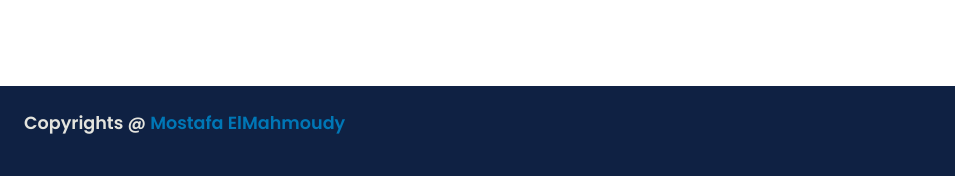
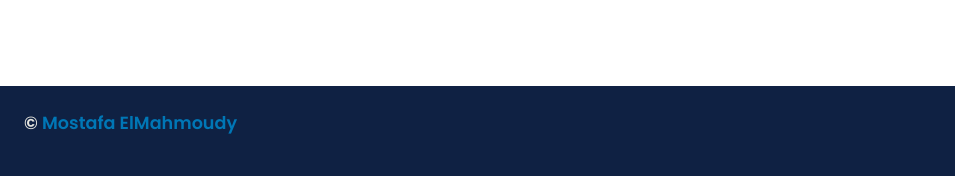
Before and after one commit to Mostafa-nas/portfolio-website, a plain HTML site: page index.html in a window 1280 px wide. Shown: the part 3796-3972 px from the top of the page, 0-955 px from the left. Drawn offline with Linux system fonts and the light colour scheme.

Commit message:
Update index.html

```diff
--- a/index.html
+++ b/index.html
@@ -178,7 +178,7 @@
     </section>
 
     <footer class="footer">
-        <p class="footer-title">Copyrights @ <span>Mostafa ElMahmoudy</span></p>
+        <p class="footer-title">© <span>Mostafa ElMahmoudy</span></p>
             <div class="social">
                 <a href="https://www.linkedin.com/in/mostafa-elmahmoudy-03b941228/" class=""><i class="fa-brands fa-linkedin"></i></a>
                 <a href="https://youtube.com/@mostafanasser9186?si=BXS5NqeNjFZNv5oM" class=""><i class="fa-brands fa-youtube"></i></a>
```
